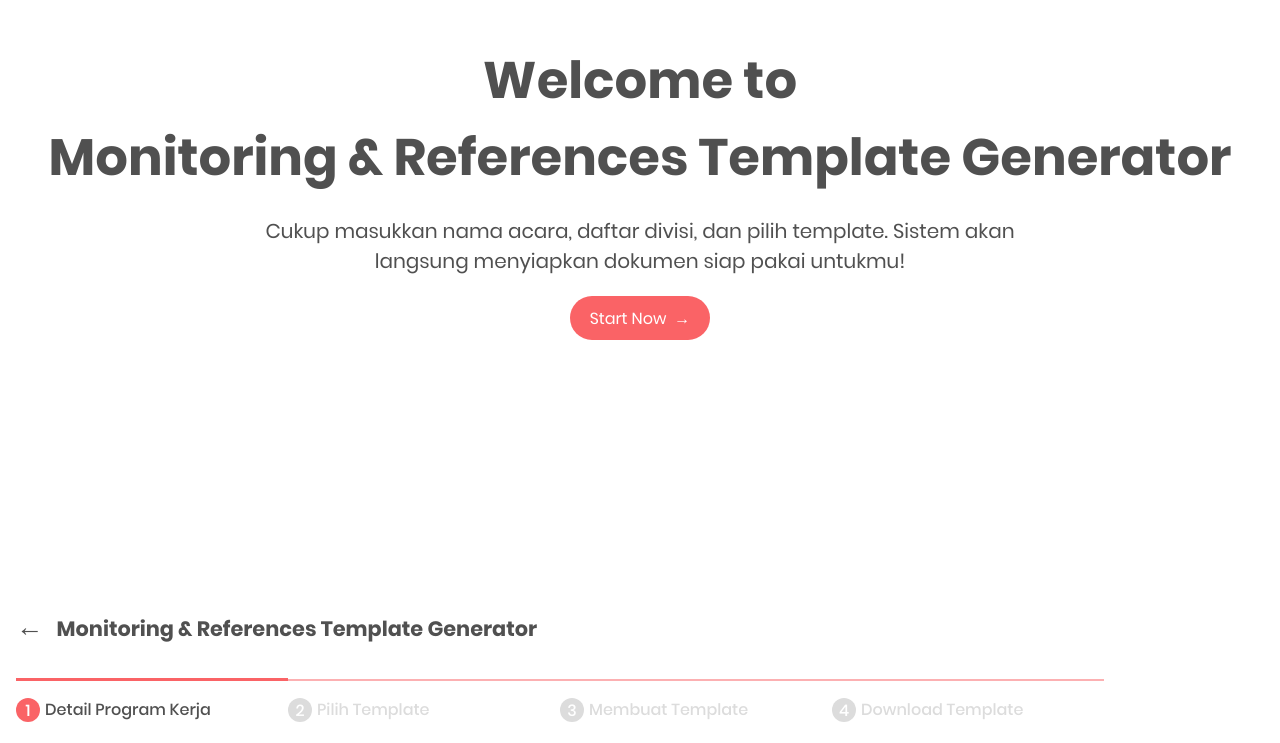
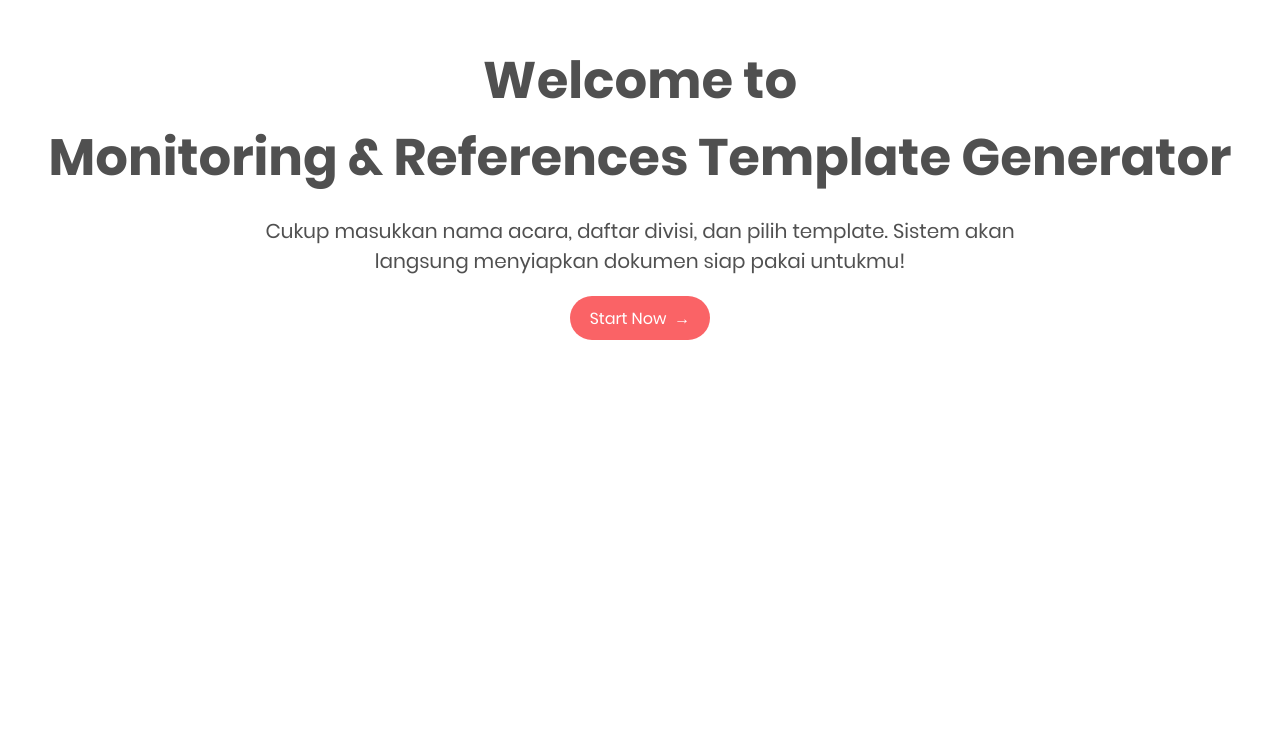
Before and after one commit to stefani-gifta/Sheet-Generator, a React (Vite) app in the folder client/: page / in a window 1280 px wide. Shown: the part 209-952 px from the top of the page. After the commit the page ends 800 px from the top, so only its background shows below. Built offline with nearby package versions, Linux system fonts and the light colour scheme.

Commit message:
Add toggle function

```diff
--- a/client/src/App.css
+++ b/client/src/App.css
@@ -199,6 +199,10 @@ section {
   height: 100vh;
 }
 
+.hide-section {
+  display: none;
+}
+
 #home {
   justify-content: center;
   align-items: center;
--- a/client/src/App.jsx
+++ b/client/src/App.jsx
@@ -1,16 +1,14 @@
-import React from 'react';
+import React, { useState } from 'react';
 import Home from './Home';
 import FormTemplate from './FormTemplate';
 
 export default function App() {
-  const toggleComponent = () => {
-    console.log('toggle');
-  };
+  const [showHomeSection, setShowHomeSection] = useState(true);
 
   return (
     <>
-      <Home onClick={toggleComponent} />
-      <FormTemplate onClick={toggleComponent} />
+      {showHomeSection && <Home onClick={() => setShowHomeSection(false)} />}
+      {!showHomeSection && <FormTemplate onClick={() => setShowHomeSection(true)} />}
     </>
   );
 }
```
